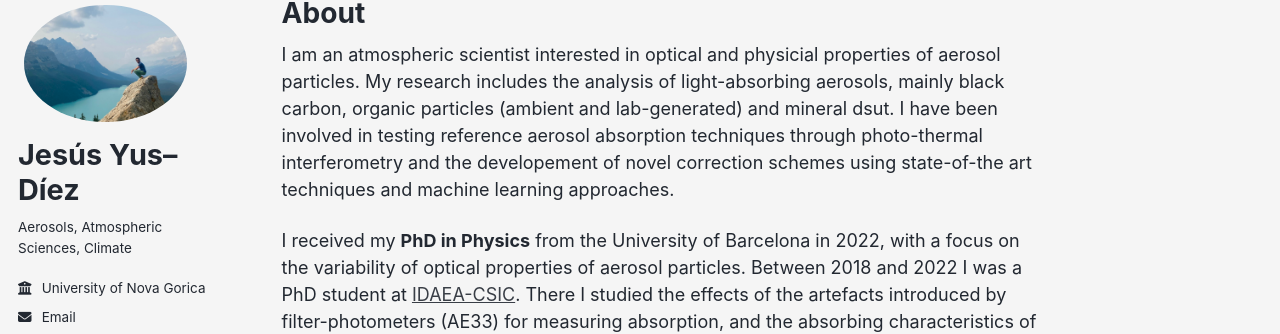
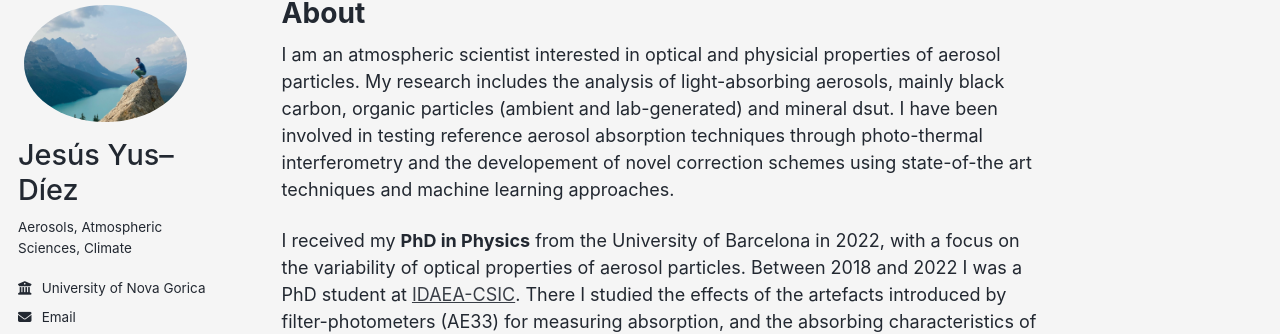
Before and after one commit to jyusdiez/jyusdiez.github.io, a Jekyll site: the page built from _pages/about.md, in a window 1280 px wide. Shown: the part 100-434 px from the top of the page. Built offline with Jekyll 4.4.1, drawn with Linux system fonts in a browser that asks for light colours; some web fonts are replaced; a script bundle is joined from its source files by our own code; library files that are not in the unit come from our copies.

Commit message:
Update _custom.scss

```diff
--- a/_sass/_custom.scss
+++ b/_sass/_custom.scss
@@ -1,11 +1,15 @@
 /* Make sidebar author name larger */
 .author__name {
     font-size: 1.6em !important;
-    font-weight: 700 !important;
+    font-weight: 450 !important;
    /* Prevent breaking at hyphens */
     word-break: keep-all;
     hyphens: none;
 
+}
+
+.author__name .surname {
+    font-weight: 700;
 }
 
 /* Make the sidebar wider */
```
